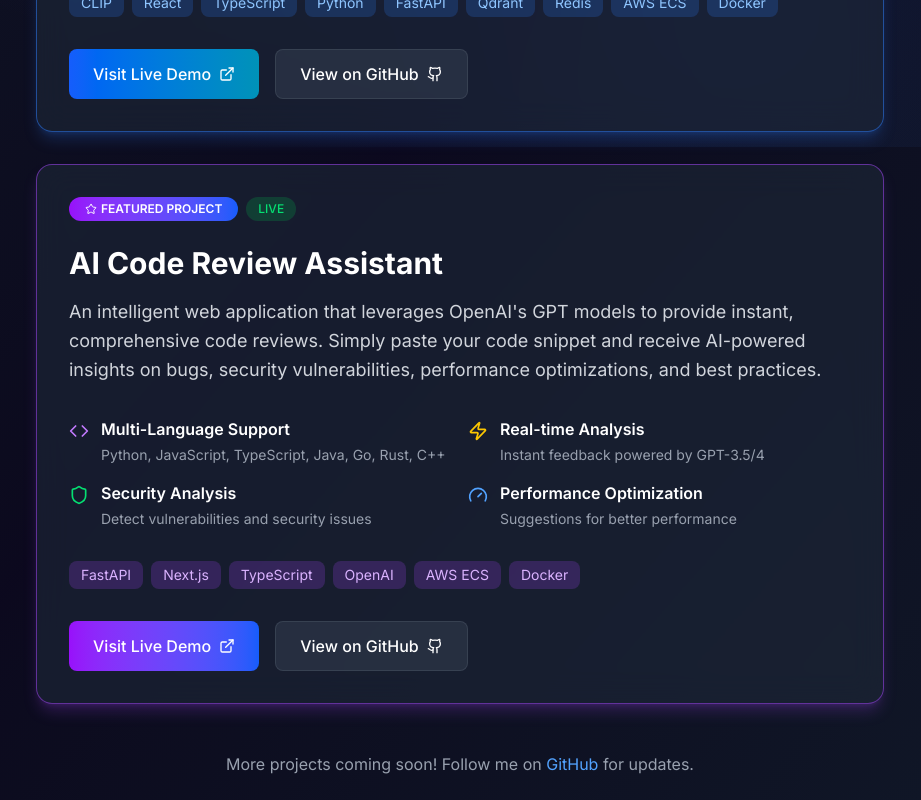
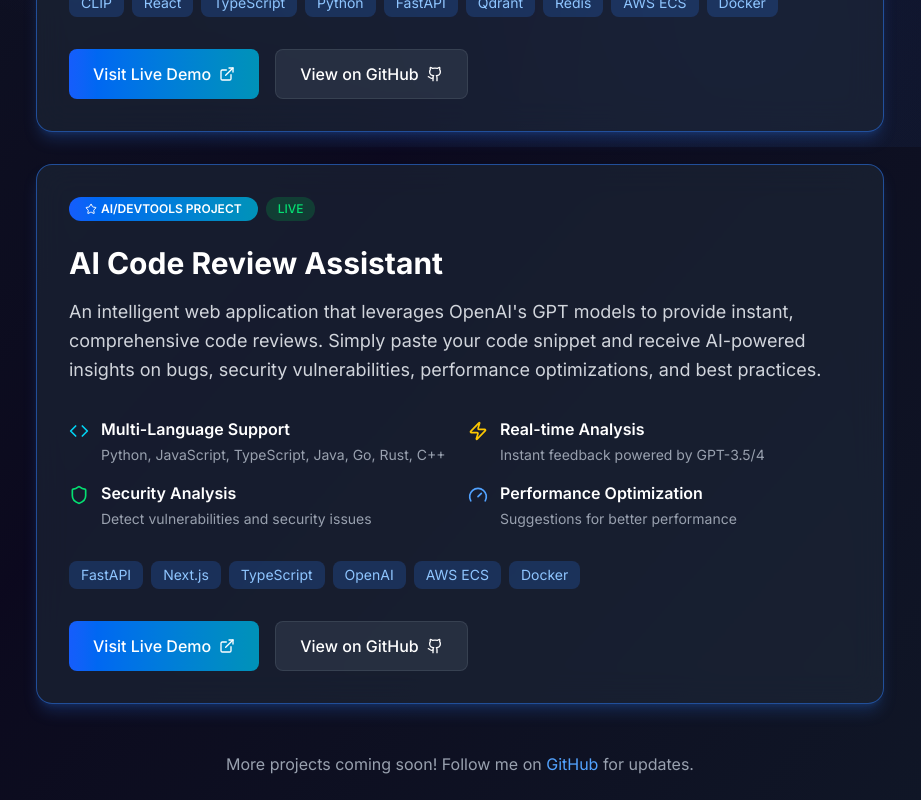
Before and after one commit to yijun-xiang/personal-website, a Next.js app: page /projects in a window 1280 px wide. Shown: the part 653-1453 px from the top of the page, without its empty margins (180-1101 px from the left). Built offline with nearby package versions, Linux system fonts and the light colour scheme; no server answers.

Commit message:
Fix project page

```diff
--- a/src/app/projects/page.tsx
+++ b/src/app/projects/page.tsx
@@ -25,7 +25,7 @@
           <h1 className="text-5xl font-bold bg-gradient-to-r from-white via-purple-300 to-blue-300 bg-clip-text text-transparent mb-4 leading-tight pt-2">
             My Projects
           </h1>
-          <p className="text-xl text-gray-400">Building AI-powered tools and scalable systems</p>
+          <p className="text-xl text-gray-400">Building ML systems and AI-powered developer tools</p>
         </div>
 
         <div className="space-y-8">
@@ -117,11 +117,11 @@
             </div>
           </div>
 
-          <div className="bg-gray-800/60 backdrop-blur-lg rounded-2xl p-8 border border-purple-500/50 shadow-lg shadow-purple-500/20">
+          <div className="bg-gray-800/60 backdrop-blur-lg rounded-2xl p-8 border border-blue-500/50 shadow-lg shadow-blue-500/20">
             <div className="flex items-center gap-2 mb-6">
-              <span className="bg-gradient-to-r from-purple-600 to-blue-600 text-xs px-4 py-1 rounded-full font-semibold flex items-center gap-1">
+              <span className="bg-gradient-to-r from-blue-600 to-cyan-600 text-xs px-4 py-1 rounded-full font-semibold flex items-center gap-1">
                 <Star className="w-3 h-3" />
-                FEATURED PROJECT
+                AI/DEVTOOLS PROJECT
               </span>
               <span className="bg-green-500/20 text-green-400 text-xs px-3 py-1 rounded-full font-medium">
                 LIVE
@@ -138,7 +138,7 @@
 
             <div className="grid grid-cols-1 md:grid-cols-2 gap-4 mb-8">
               <div className="flex items-start gap-3">
-                <Code className="w-5 h-5 text-purple-400 mt-1 flex-shrink-0" />
+                <Code className="w-5 h-5 text-cyan-400 mt-1 flex-shrink-0" />
                 <div>
                   <h3 className="font-semibold mb-1">Multi-Language Support</h3>
                   <p className="text-sm text-gray-400">Python, JavaScript, TypeScript, Java, Go, Rust, C++</p>
@@ -171,12 +171,12 @@
             </div>
 
             <div className="flex flex-wrap gap-2 mb-8">
-              <span className="px-3 py-1 bg-purple-500/20 text-purple-300 rounded-lg text-sm">FastAPI</span>
-              <span className="px-3 py-1 bg-purple-500/20 text-purple-300 rounded-lg text-sm">Next.js</span>
-              <span className="px-3 py-1 bg-purple-500/20 text-purple-300 rounded-lg text-sm">TypeScript</span>
-              <span className="px-3 py-1 bg-purple-500/20 text-purple-300 rounded-lg text-sm">OpenAI</span>
-              <span className="px-3 py-1 bg-purple-500/20 text-purple-300 rounded-lg text-sm">AWS ECS</span>
-              <span className="px-3 py-1 bg-purple-500/20 text-purple-300 rounded-lg text-sm">Docker</span>
+              <span className="px-3 py-1 bg-blue-500/20 text-blue-300 rounded-lg text-sm">FastAPI</span>
+              <span className="px-3 py-1 bg-blue-500/20 text-blue-300 rounded-lg text-sm">Next.js</span>
+              <span className="px-3 py-1 bg-blue-500/20 text-blue-300 rounded-lg text-sm">TypeScript</span>
+              <span className="px-3 py-1 bg-blue-500/20 text-blue-300 rounded-lg text-sm">OpenAI</span>
+              <span className="px-3 py-1 bg-blue-500/20 text-blue-300 rounded-lg text-sm">AWS ECS</span>
+              <span className="px-3 py-1 bg-blue-500/20 text-blue-300 rounded-lg text-sm">Docker</span>
             </div>
 
             <div className="flex flex-col sm:flex-row gap-4">
@@ -184,7 +184,7 @@
                 href="https://code.yijunxiang.com"
                 target="_blank"
                 rel="noopener noreferrer"
-                className="bg-gradient-to-r from-purple-600 to-blue-600 px-6 py-3 rounded-lg font-medium hover:scale-105 transition-all inline-flex items-center justify-center gap-2"
+                className="bg-gradient-to-r from-blue-600 to-cyan-600 px-6 py-3 rounded-lg font-medium hover:scale-105 transition-all inline-flex items-center justify-center gap-2"
               >
                 Visit Live Demo
                 <ExternalLink className="w-4 h-4" />
```
